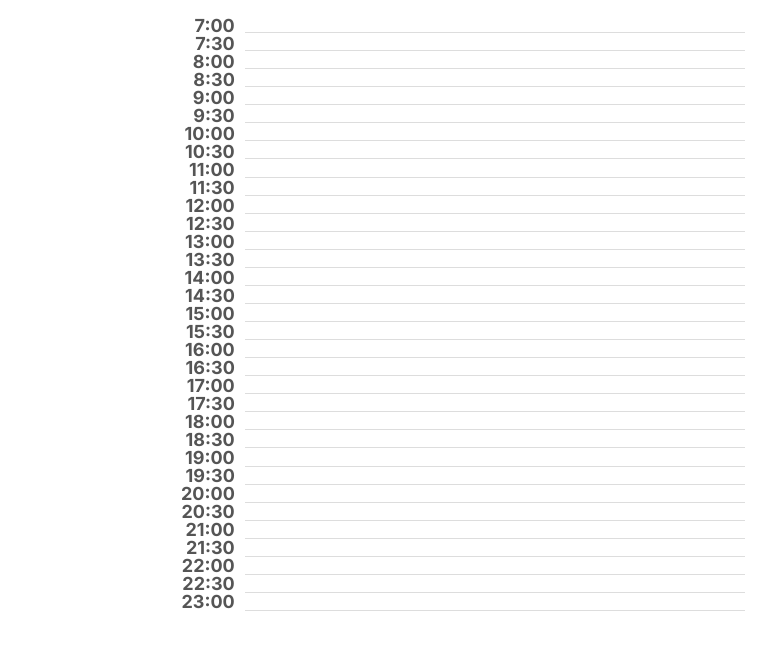
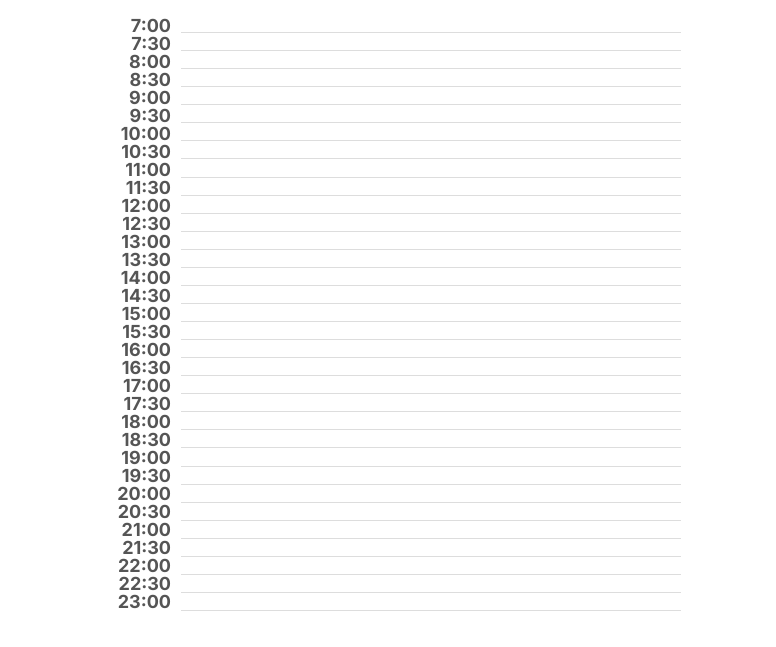
Before and after one commit to loganhartford/simple-schedule, a website built with Parcel: page index.html in a window 1280 px wide. Shown: the part 83-730 px from the top of the page, without its empty margins (259-1035 px from the left). Built offline with nearby package versions, Linux system fonts and the light colour scheme.

Commit message:
added favicon and fixed centering

```diff
--- a/index.html
+++ b/index.html
@@ -4,6 +4,16 @@
     <meta charset="UTF-8" />
     <meta http-equiv="X-UA-Compatible" content="IE=edge" />
     <meta name="viewport" content="width=device-width, initial-scale=1.0" />
+    <meta name="description" content="Simple Schedule is the easiest way to schedule your day. No fluff, only functionality." />
+
+    <!-- Always inlude this line of code!! -->
+    <meta name="viewport" content="width=device-width,initial-scale=1.0" />
+
+    <!-- Favicons -->
+    <link rel="icon" href="img/fav-64.png" />
+    <link rel="apple-touch-icon" href="img/apple-touch-icon.png" />
+    <link rel="manifest" href="manifest.webmanifest" />
+
 
     <!-- Fonts -->
     <link rel="preconnect" href="https://fonts.googleapis.com" />
@@ -21,7 +31,7 @@
     <!-- Scripts -->
     <script type="module" stylesheet defer src="src/js/controller.js"></script>
 
-    <title>Simple Schedule</title>
+    <title>Simple Schedule &mdash; Schedule your day, the easy way.</title>
   </head>
 
   <body>
--- a/src/css/style.css
+++ b/src/css/style.css
@@ -93,14 +93,15 @@ body {
 /**************************/
 .schedule-section {
   margin: 0 auto;
-  max-width: 40rem;
+  max-width: 60rem;
 }
 
 .daily-schedule-form {
+  margin: 0 auto;
   margin-top: 2rem;
   display: grid;
 
-  grid-template-columns: 1fr 2fr;
+  grid-template-columns: 10rem 50rem;
 }
 
 .label-col,
```
Also changed, not shown: src/js/controller.js (+1 -6 lines), img/apple-touch-icon.png (added), img/fav-192.png (added), img/fav-512.png (added), img/fav-64.png (added), manifest.webmanifest (added).
